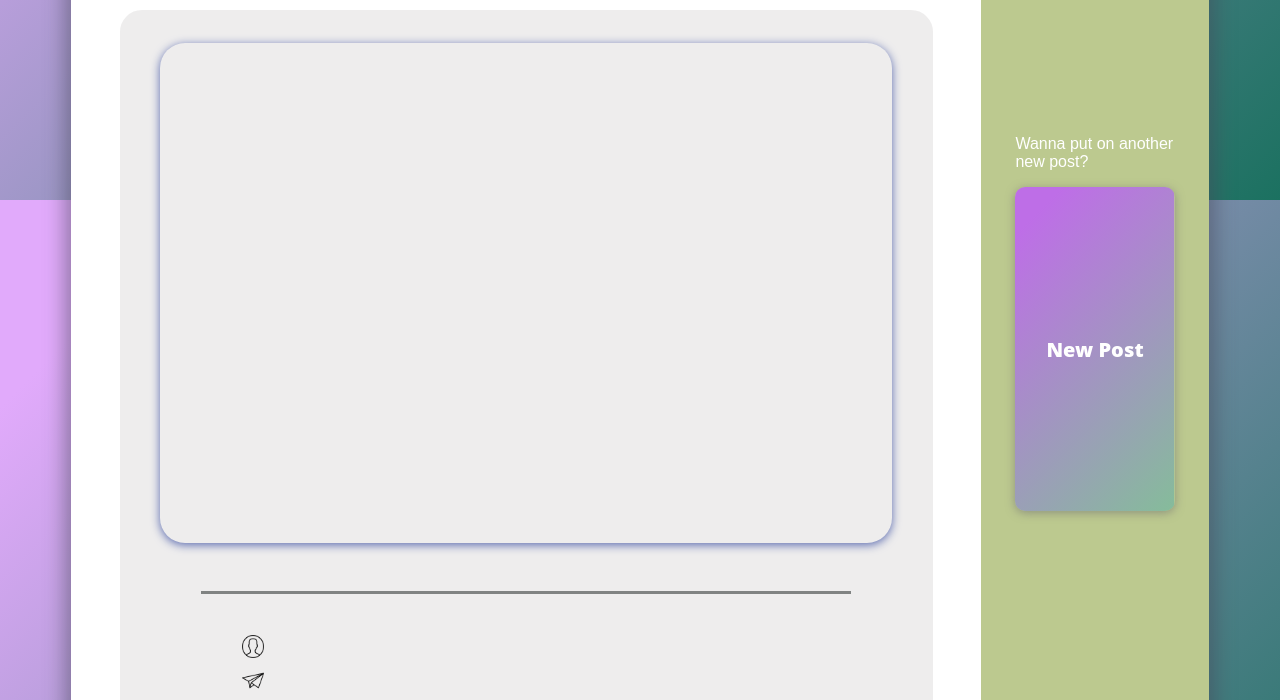
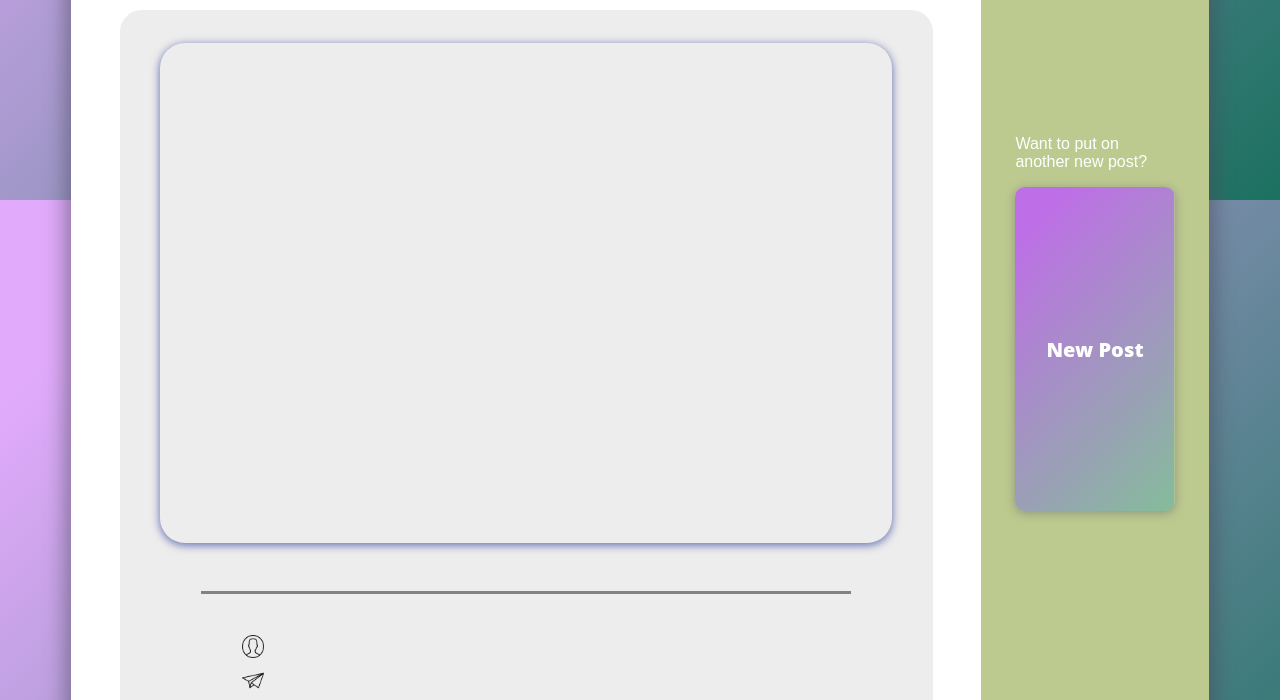
Before and after one commit to janlade/Moby, a website: page page_4/page_4.html in a window 1280 px wide. Shown: the part 600-1300 px from the top of the page. Drawn offline with nearby package versions, Linux system fonts and the light colour scheme.

Commit message:
Update page_4.html

```diff
--- a/page_4/page_4.html
+++ b/page_4/page_4.html
@@ -49,7 +49,7 @@
                 <img src="../images/MOBY_ICON.png" id="icon" alt="Moby Icon">
             </div>
             <div id="new-post">
-                Wanna put on another new post?
+                Want to put on another new post?
                 <button class="new-post-button" id="new-post-button-right"> New Post </button>
             </div>
             <div id="back">
```
